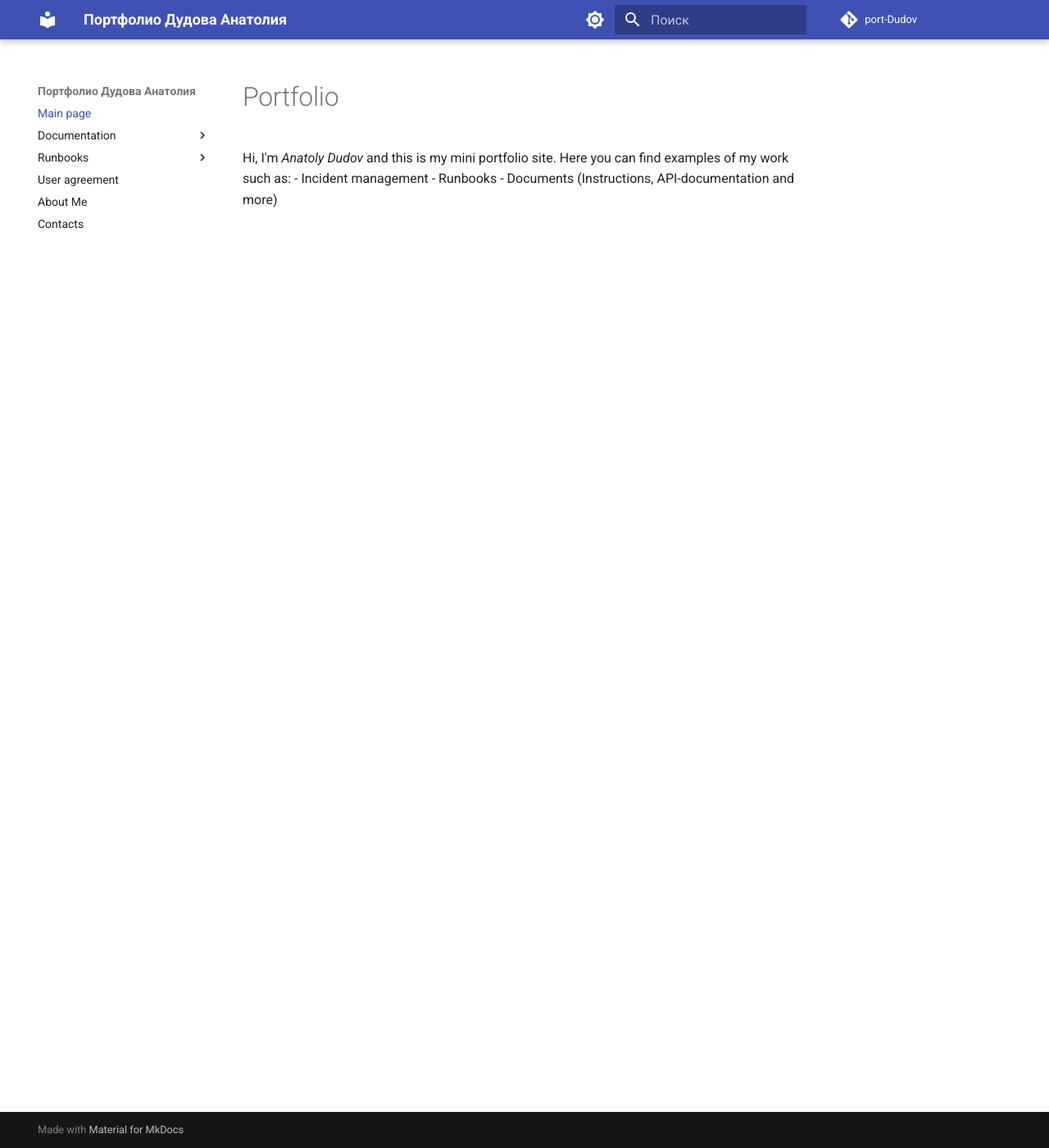
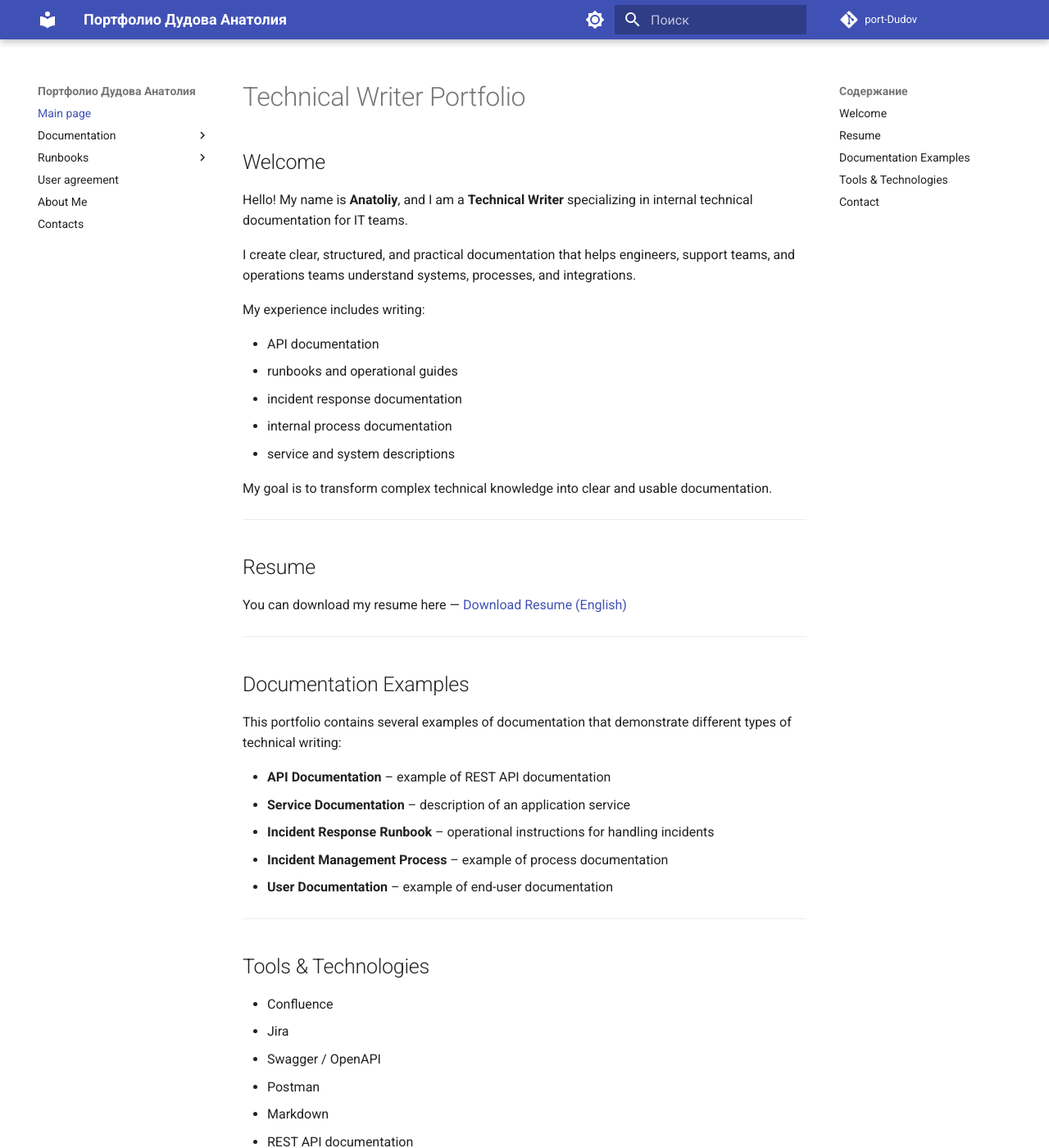
Before and after one commit to anatoliy-dudov/port-Dudov, an MkDocs documentation site: the page built from docs/index.md, in a window 1280 px wide and 1400 px high. Shown: the whole window at 82% size. Built offline with MkDocs 1.6.1 and Material for MkDocs 9.7.7, drawn with Linux system fonts in a browser that asks for light colours; comment, search, counter and statistics services are not loaded; some of the changed text lies outside the part shown.

```diff
--- a/docs/index.md
+++ b/docs/index.md
@@ -1,7 +1,107 @@
-# Portfolio
+# Technical Writer Portfolio
 
-Hi, I'm *Anatoly Dudov* and this is my mini portfolio site.
-Here you can find examples of my work such as:
-- Incident management
-- Runbooks
-- Documents (Instructions, API-documentation and more)
+## Welcome
+
+Hello! My name is **Anatoliy**, and I am a **Technical Writer** specializing in internal technical documentation for IT teams.
+
+I create clear, structured, and practical documentation that helps engineers, support teams, and operations teams understand systems, processes, and integrations.
+
+My experience includes writing:
+
+- API documentation
+- runbooks and operational guides
+- incident response documentation
+- internal process documentation
+- service and system descriptions
+
+My goal is to transform complex technical knowledge into clear and usable documentation.
+
+---
+
+## Resume
+
+You can download my resume here — [Download Resume (English)](files/Tech-writer-Dudov.pdf)
+
+---
+
+## Documentation Examples
+
+This portfolio contains several examples of documentation that demonstrate different types of technical writing:
+
+- **API Documentation** – example of REST API documentation
+- **Service Documentation** – description of an application service
+- **Incident Response Runbook** – operational instructions for handling incidents
+- **Incident Management Process** – example of process documentation
+- **User Documentation** – example of end-user documentation
+
+---
+
+## Tools & Technologies
+
+- Confluence
+- Jira
+- Swagger / OpenAPI
+- Postman
+- Markdown
+- REST API documentation
+
+---
+
+## Contact
+
+If you would like to discuss opportunities or collaboration, please visit the **Contacts** page.
+
+---
+
+# Портфолио технического писателя
+
+## Добро пожаловать
+
+Здравствуйте! Меня зовут **Анатолий**, я **технический писатель**, специализирующийся на подготовке внутренней технической документации для ИТ-команд.
+
+Я создаю понятную, структурированную и практичную документацию, которая помогает разработчикам, командам поддержки и операционным командам быстрее разбираться в системах, процессах и интеграциях.
+
+Мой опыт включает подготовку:
+
+- API-документации
+- runbook-документов и операционных инструкций
+- инструкций по реагированию на инциденты
+- описаний внутренних процессов
+- документации по сервисам и системам
+
+Моя задача — превращать сложную техническую информацию в понятную и полезную документацию.
+
+---
+
+## Резюме
+
+Скачать моё резюме — [Скачать резюме](files/Tech-writer-Dudov.pdf)
+
+---
+
+## Примеры документации
+
+В портфолио представлены примеры различных типов документации:
+
+- **API Documentation** — пример документации REST API
+- **Service Documentation** — описание приложения или сервиса
+- **Incident Response Runbook** — инструкция по реагированию на инциденты
+- **Incident Management Process** — пример описания процесса
+- **User Documentation** — пример пользовательской документации
+
+---
+
+## Инструменты и технологии
+
+- Confluence
+- Jira
+- Swagger / OpenAPI
+- Postman
+- Markdown
+- REST API
+
+---
+
+## Контакты
+
+Если вы хотите обсудить сотрудничество или вакансию, перейдите на страницу **Contacts**.
```
Also changed, not shown: docs/about.md (+48 -48 lines), docs/contacts.md (+6 -6 lines).
